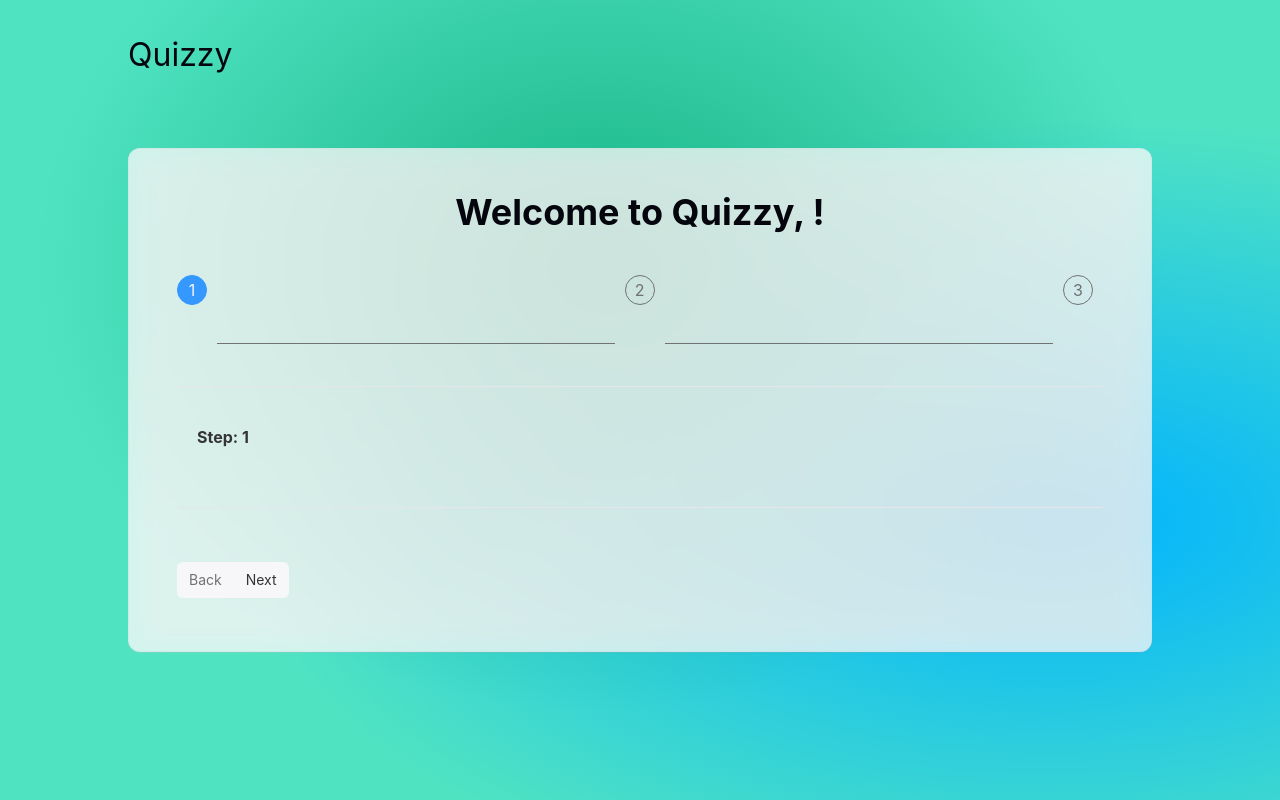
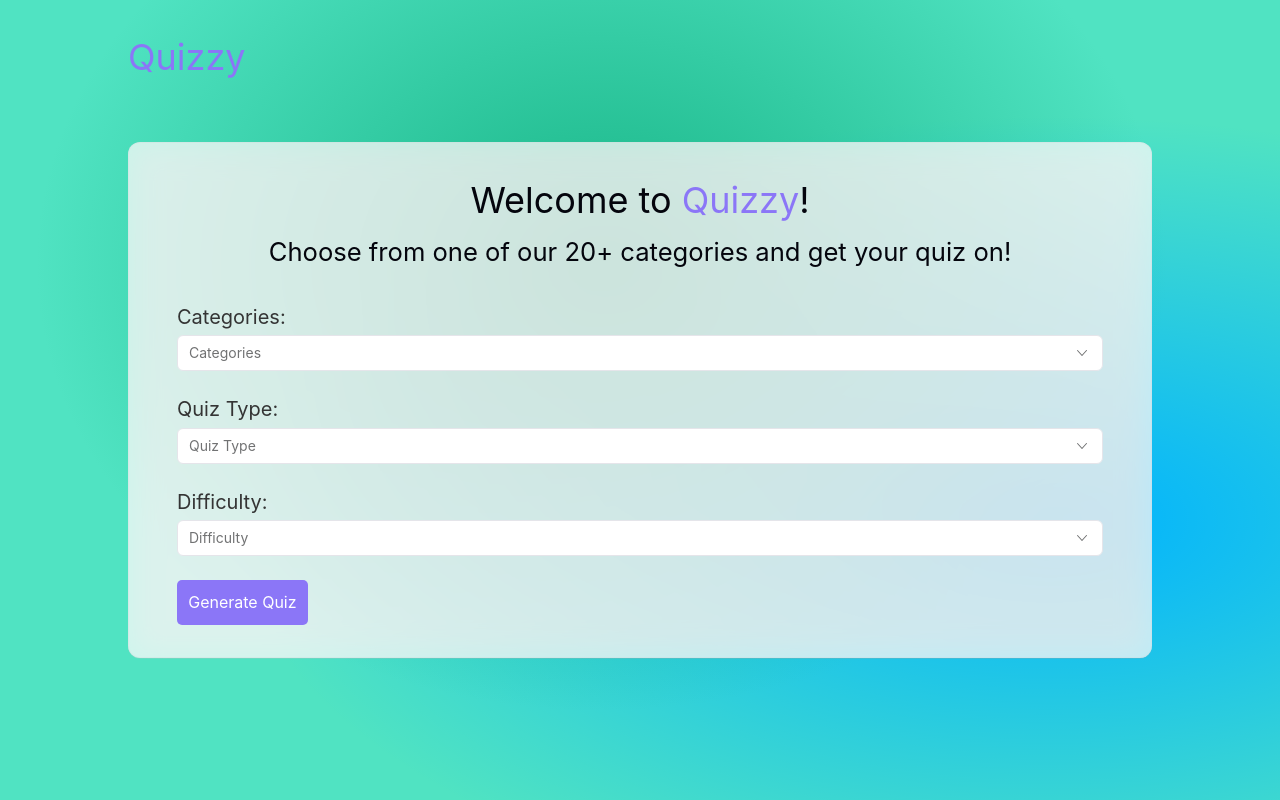
Before and after one commit to Julius-R/quizzy, a Next.js app: page / in a window 1280 px wide. Built offline with nearby package versions, Linux system fonts and the light colour scheme; no server answers.

Commit message:
added redux, completed main page, refactored styling

```diff
--- a/components/Layout.js
+++ b/components/Layout.js
@@ -1,16 +1,18 @@
 import Head from "next/head";
 
-export default function Layout({ children, title }) {
+export default function Layout({ children }) {
 	return (
 		<div>
 			<Head>
-				<title>{title}</title>
+				<title>Quizzy | A quiz app by Julius R.</title>
 				<meta
 					name="description"
 					content="A quiz app I built with Next.js"
 				/>
 			</Head>
-			<header className="branding txt-dark-black tx-lg">Quizzy</header>
+			<header className="branding">
+				<p className="txt-purple txt-lg">Quizzy</p>
+			</header>
 			<main className="main">{children}</main>
 		</div>
 	);
--- a/package.json
+++ b/package.json
@@ -8,10 +8,11 @@
     "lint": "next lint"
   },
   "dependencies": {
-    "@reduxjs/toolkit": "^1.6.2",
+    "@reduxjs/toolkit": "^1.7.0",
     "next": "12.0.4",
     "react": "17.0.2",
     "react-dom": "17.0.2",
+    "react-redux": "^7.2.6",
     "rsuite": "^5.2.3",
     "sass": "^1.43.5",
     "uuid": "^8.3.2"
--- a/pages/_app.js
+++ b/pages/_app.js
@@ -1,8 +1,14 @@
 import "rsuite/dist/rsuite.min.css";
 import "../styles/styles.sass";
+import { Provider } from "react-redux";
+import store from "../store/store.js";
 
 function MyApp({ Component, pageProps }) {
-	return <Component {...pageProps} />;
+	return (
+		<Provider store={store}>
+			<Component {...pageProps} />
+		</Provider>
+	);
 }
 
 export default MyApp;
--- a/pages/index.js
+++ b/pages/index.js
@@ -1,64 +1,157 @@
 import Layout from "../components/Layout";
 import React from "react";
-import { Steps, Panel, Paragraph, Button, ButtonGroup } from "rsuite";
+import { useRouter } from "next/router";
+import { v4 as uuidv4 } from "uuid";
+import { useDispatch } from "react-redux";
+import { setQuestions, setSessionID } from "../store/reducers";
+import { Message, toaster, Form, Loader, SelectPicker } from "rsuite";
 
 export default function Home() {
-	const [step, setStep] = React.useState(0);
-	const onChange = (nextStep) => {
-		setStep(nextStep < 0 ? 0 : nextStep > 2 ? 0 : nextStep);
+	const dispatch = useDispatch();
+	const router = useRouter();
+	const [category, setCategory] = React.useState(9);
+	const [quizType, setType] = React.useState("multiple");
+	const [difficulty, setDifficulty] = React.useState("easy");
+	const [isLoading, setLoading] = React.useState(false);
+
+	const quizTypes = [
+		{
+			label: "Multiple Choice",
+			value: "multiple"
+		},
+		{
+			label: "True or False",
+			value: "boolean"
+		}
+	];
+	const difficulties = [
+		{ label: "Easy", value: "easy" },
+		{ label: "Medium", value: "medium" },
+		{ label: "Hard", value: "hard" }
+	];
+	const [categories, setCategories] = React.useState([]);
+
+	const generate_quiz = async () => {
+		setLoading(true);
+		const res = await fetch(
+			`https://opentdb.com/api.php?amount=10&category=${category}&difficulty=${difficulty}&type=${quizType}`
+		);
+		const data = await res.json();
+		if (data.response_code === 0) {
+			let curatedList = [];
+			let sessionID = uuidv4();
+			for (const question of data.results) {
+				let q = {
+					id: uuidv4(),
+					selectedAnswer: null,
+					currentQuestion: question.question,
+					correctAnswer: question.correct_answer,
+					answers: [...question.incorrect_answers]
+				};
+				q.answers.sort(() => Math.random() - 0.5);
+				curatedList.push(q);
+			}
+			dispatch(setQuestions(curatedList));
+			dispatch(setSessionID(sessionID));
+			router.push({ pathname: `quiz`, query: { id: sessionID } });
+		} else {
+			setLoading(false);
+			errorDisplay(
+				"Hmm, looks like there isn't enough questions for your quiz. Try a different category or difficulty."
+			);
+		}
 	};
-	const [name, setName] = React.useState("");
-	const [catergory, setCatergory] = React.useState("");
-	const [type, setType] = React.useState("");
-	const [difficulty, setDifficulty] = React.useState("");
 
-	const onNext = () => onChange(step + 1);
-	const onPrevious = () => onChange(step - 1);
+	const errorDisplay = (msg) =>
+		toaster.push(
+			<Message
+				duration={0}
+				showIcon
+				type="error"
+				header="An Error Has Occurred"
+				closable>
+				{msg}
+			</Message>,
+			{
+				placement: "topEnd"
+			}
+		);
 
-	const activeComponent = [
-		<WelcomeScreen setName={setName} name={name} key={0} />,
-		<HipHop setName={setName} name={name} key={1} />,
-		<RnB key={2} />
-	]
+	React.useEffect(() => {
+		fetch("https://opentdb.com/api_category.php")
+			.then((res) => res.json())
+			.then((data) => {
+				let cats = [];
+				data.trivia_categories.forEach((t) => {
+					cats.push({
+						label: t.name,
+						value: t.id
+					});
+				});
+				setCategories(cats);
+			})
+			.catch((err) => errorDisplay(err.message));
+	}, []);
 
 	return (
-		<Layout title="Quizzy | A quiz app by Julius R.">
+		<Layout>
 			<section className="home-view">
-				<h1 className="txt-dark-black tx-lg tx-center">
-					Welcome to Quizzy, {name}!
-				</h1>
-				<Steps current={step}>
-					<Steps.Item />
-					<Steps.Item />
-					<Steps.Item />
-				</Steps>
-				<hr />
-				<Panel header={`Step: ${step + 1}`}>
-					{activeComponent[step]}
-				</Panel>
-				<hr />
-				<ButtonGroup>
-					<Button onClick={onPrevious} disabled={step === 0}>
-						Back
-					</Button>
-					<Button onClick={onNext} disabled={step === 2}>
-						Next
-					</Button>
-				</ButtonGroup>
+				<p className="txt-center txt-dark-black txt-lg">
+					Welcome to <span className="txt-purple">Quizzy</span>!
+				</p>
+				<p className="txt-center txt-dark-black txt-md md-btm">
+					Choose from one of our 20+ categories and get your quiz on!
+				</p>
+
+				<Form fluid>
+					<Form.Group controlId="Categories">
+						<Form.ControlLabel className="txt-sm">
+							Categories:
+						</Form.ControlLabel>
+						<Form.Control
+							onChange={(val) => setCategory(val)}
+							block
+							name="Categories"
+							accepter={SelectPicker}
+							data={categories}
+							placeholder="Categories"
+						/>
+					</Form.Group>
+					<Form.Group controlId="Quiz Type">
+						<Form.ControlLabel className="txt-sm">
+							Quiz Type:
+						</Form.ControlLabel>
+						<Form.Control
+							onChange={(val) => setType(val)}
+							block
+							name="Quiz Type"
+							accepter={SelectPicker}
+							data={quizTypes}
+							placeholder="Quiz Type"
+						/>
+					</Form.Group>
+					<Form.Group controlId="Difficulty">
+						<Form.ControlLabel className="txt-sm">
+							Difficulty:
+						</Form.ControlLabel>
+						<Form.Control
+							onChange={(val) => setDifficulty(val)}
+							block
+							name="Difficulty"
+							accepter={SelectPicker}
+							data={difficulties}
+							placeholder="Difficulty"
+						/>
+					</Form.Group>
+					<button className="purp-bg" onClick={() => generate_quiz()}>
+						{isLoading ? (
+							<Loader content="Generating Quiz..." />
+						) : (
+							"Generate Quiz"
+						)}
+					</button>
+				</Form>
 			</section>
 		</Layout>
 	);
 }
-
-const WelcomeScreen = () => {
-	return (
-		<div>
-
-		</div>
-	);
-};
-
-const Rap = ({setName, name}) => <input value={name} onChange={(e) => {setName(e.target.value)}}/>;
-
-const HipHop = ({setName, name}) => <input value={name} onChange={(e) => {setName(e.target.value)}}/>;
-const RnB = () => <p>RnB</p>;
--- a/data.js
+++ b/store/data.js
@@ -1,5 +1,5 @@
 // response from api
-response_code = 0;
+// response_code = 0;
 /*
 Code 0: Success Returned results successfully.
 Code 1: No Results Could not return results. The API doesn't have enough questions for your query. (Ex. Asking for 50 Questions in a Category that only has 20.)
--- /dev/null
+++ b/store/reducers.js
@@ -0,0 +1,32 @@
+import { createSlice } from "@reduxjs/toolkit";
+
+const quizSlice = createSlice({
+	name: "quiz",
+	initialState: {
+		sessionID: "",
+		questions: [],
+		wrong: []
+	},
+	reducers: {
+		setSessionID(state, action) {
+			state.sessionID = action.payload;
+		},
+		setQuestions(state, action) {
+			state.questions = action.payload;
+		},
+		updateSelectedAnswer(state, action) {
+			state.questions.filter((question) => {
+				if (question.id === action.payload.id) {
+					question.selectedAnswer = action.payload.selectedAnswer;
+				}
+			});
+		},
+		addWrong: (state, action) => {
+			state.wrong.push(action.payload);
+		}
+	}
+});
+
+export const { setQuestions, setSessionID, updateSelectedAnswer, addWrong } =
+	quizSlice.actions;
+export default quizSlice.reducer;
--- /dev/null
+++ b/store/store.js
@@ -0,0 +1,10 @@
+import { configureStore } from "@reduxjs/toolkit";
+import reducer from "./reducers";
+
+const store = configureStore({
+	reducer: {
+		quiz: reducer
+	}
+});
+
+export default store;
--- a/styles/_content.sass
+++ b/styles/_content.sass
@@ -17,7 +17,6 @@
     background-color: #50E3C2
     background-image: radial-gradient(at 47% 33%, hsl(162.00, 77%, 40%) 0, transparent 59%), radial-gradient(at 82% 65%, hsl(198.00, 100%, 50%) 0, transparent 55%)
     height: 100vh
-    font-size: 4rem
     display: flex
     align-items: center
     justify-content: center
@@ -25,8 +24,6 @@
     .home-view
         @extend %glass-view
         padding: 2rem 3rem
-        h1
-            margin-bottom: 2rem
 
 
     .quiz-view
--- a/styles/_globals.sass
+++ b/styles/_globals.sass
@@ -11,6 +11,8 @@
     @include font_color($dark-black)
 .txt-lite-black
     @include font_color($lite-black)
+.txt-purple
+    @include font_color($purple)
 
 .border-black
     @include border_color($lite-black)
@@ -19,10 +21,28 @@
 .border-correct
     @include border_color($green)
 
-.tx-md
+.txt-sm
+    @include font_size(1.25rem)
+.txt-md
     @include font_size(1.6rem)
-.tx-lg
+.txt-lg
     @include font_size(2.25rem)
 
-.tx-center
+.txt-center
     text-align: center
+
+.sm-btm
+    margin-bottom: 1rem
+
+.md-btm
+    margin-bottom: 2rem
+
+.full
+    width: 100%
+
+.purp-bg
+    background: $purple
+    color: #fff
+    border-radius: 5px
+    font-size: 1rem
+    padding: .7rem
```
Also changed, not shown: pages/quiz.js (+24 -0 lines), 1 other file (tests, documents, lock files or other folders).
